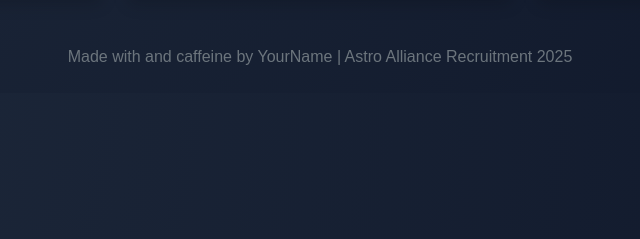
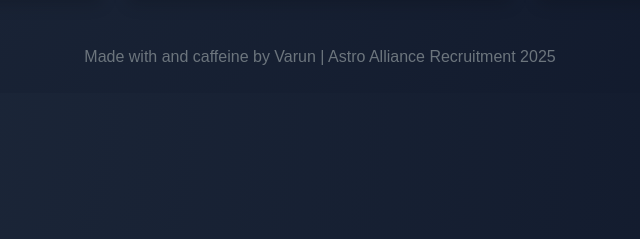
Before and after one commit to Varuntenz/Astro_alliance_task, a plain HTML site: page index.html in a window 1280 px wide. Shown: the part 351-590 px from the top of the page, 320-960 px from the left. Drawn offline with nearby package versions, Linux system fonts and the light colour scheme; a web font is replaced by a local one.

Commit message:
Update index.html

```diff
--- a/index.html
+++ b/index.html
@@ -62,7 +62,7 @@
   </div>
 
   <footer class="mt-5 text-center text-secondary">
-    Made with  and caffeine by YourName | Astro Alliance Recruitment 2025
+    Made with  and caffeine by Varun | Astro Alliance Recruitment 2025
   </footer>
 
   <script src="https://cdn.jsdelivr.net/npm/bootstrap@5.3.2/dist/js/bootstrap.bundle.min.js"></script>
```
